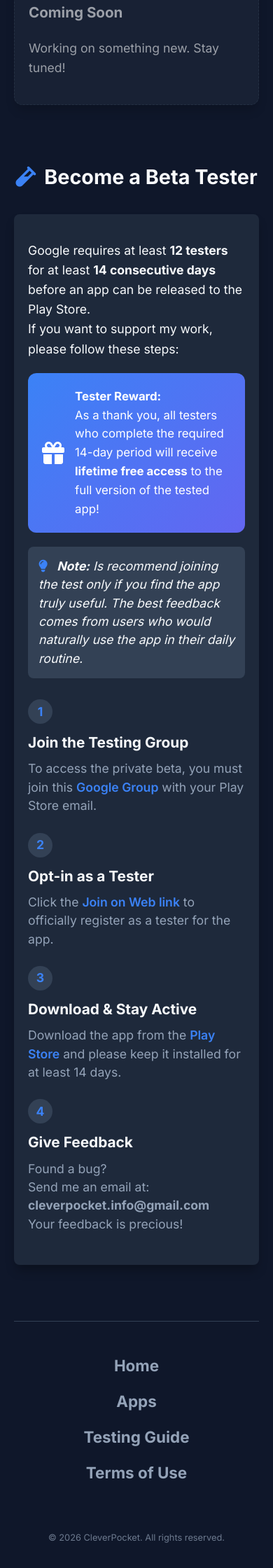
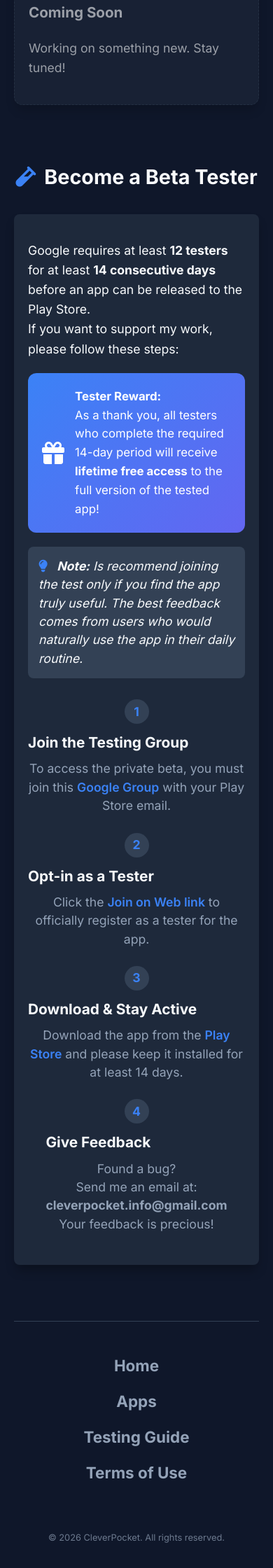
Before and after one commit to digitalcreat0r/sitoweb, a Jekyll site: the page built from index.html, in a window 390 px wide. Shown: the part 990-3230 px from the top of the page at 70% size. Built offline with Jekyll 4.4.1, drawn with Linux system fonts in a browser that asks for light colours.

Commit message:
aggiornamento

```diff
--- a/assets/css/style.css
+++ b/assets/css/style.css
@@ -294,12 +294,13 @@ footer {
             margin-bottom: 8px;
         }
     .step-content p {
+            text-align: center;
             font-size: 1.1rem;
             line-height: 1.5;
         }
     .step-item {
             flex-direction: column;
-            align-items: flex-start;
+            align-items: center;
             gap: 10px;
             margin-bottom: 25px;
         }
```
